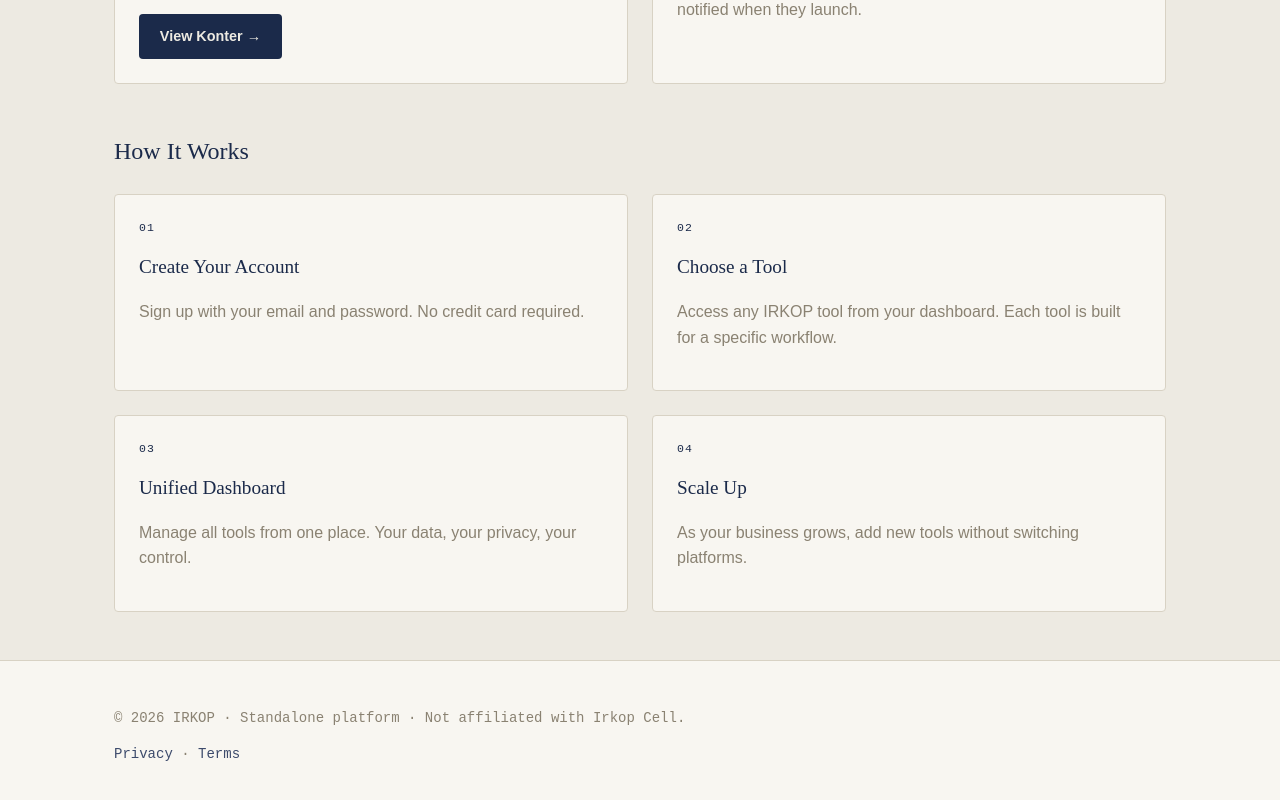
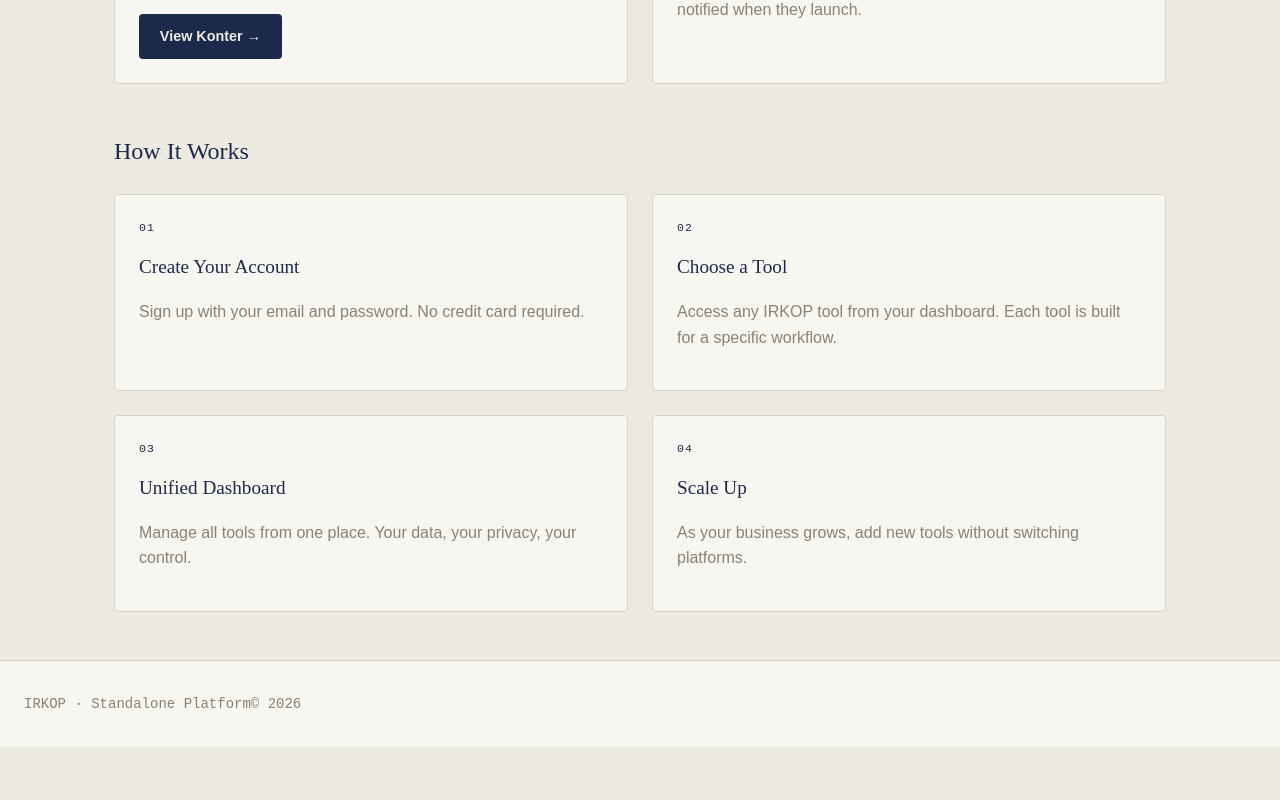
Before and after one commit to kopen1/irkop, a Next.js app: page / in a window 1280 px wide. Shown: the part 949-1749 px from the top of the page. After the commit the page ends 1696 px from the top, so only its background shows below. Built offline with nearby package versions, Linux system fonts and the light colour scheme.

Commit message:
refactor: update SiteFooter with vintage theme styling

```diff
--- a/components/SiteFooter.tsx
+++ b/components/SiteFooter.tsx
@@ -1,12 +1,18 @@
-import Link from 'next/link';
+'use client';
+
+import { useEffect, useState } from 'react';
+
 export default function SiteFooter() {
-  const year = new Date().getFullYear();
+  const [year, setYear] = useState(new Date().getFullYear());
+
+  useEffect(() => {
+    setYear(new Date().getFullYear());
+  }, []);
+
   return (
-    <footer className="site-footer" role="contentinfo">
-      <div className="container">
-        <p>© {year} IRKOP · Standalone platform · Not affiliated with Irkop Cell.</p>
-        <p><Link href="/privacy">Privacy</Link> · <Link href="/terms">Terms</Link></p>
-      </div>
+    <footer className="site-footer">
+      <span>IRKOP · Standalone Platform</span>
+      <span>© {year}</span>
     </footer>
   );
 }
```
